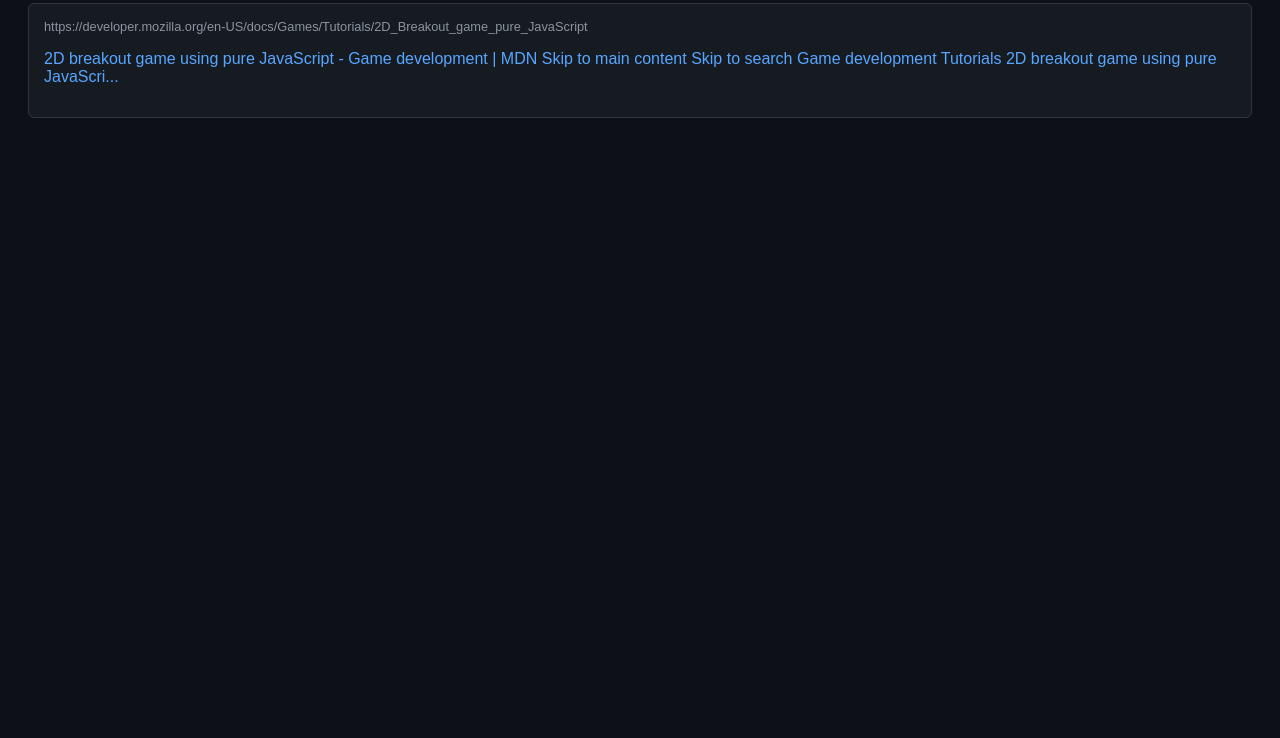
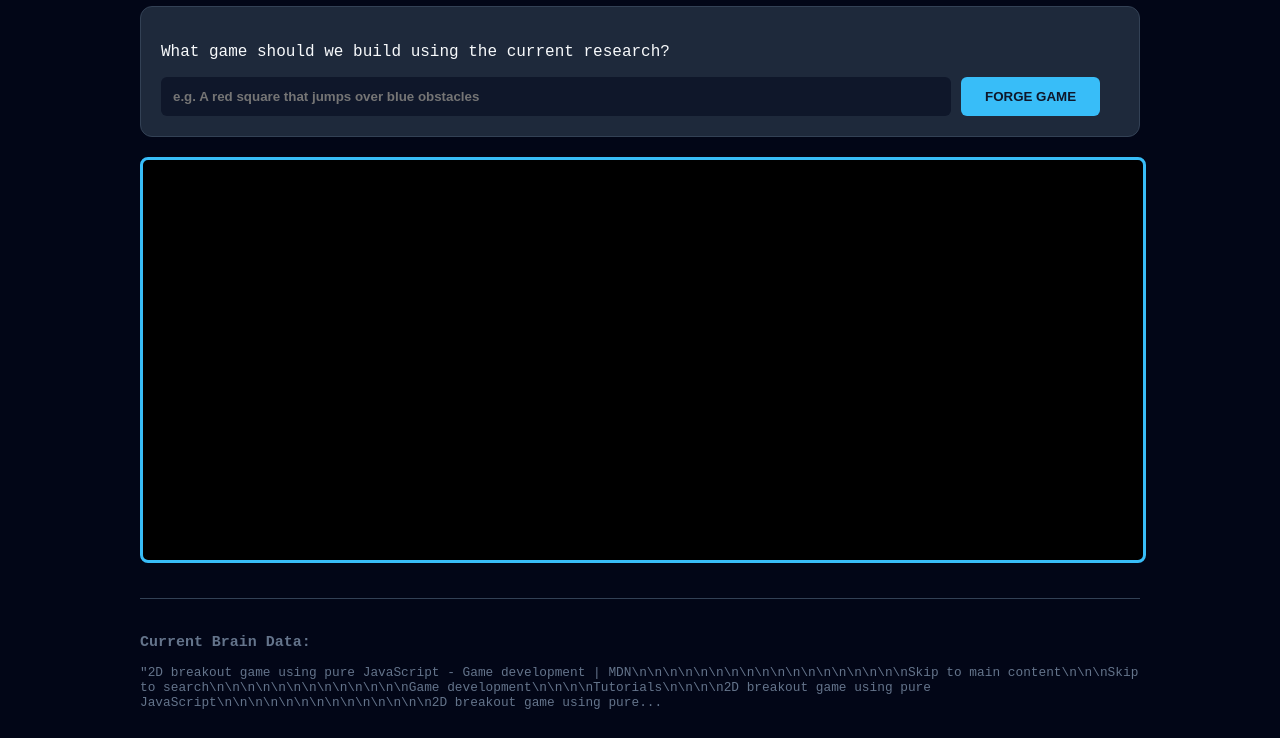
Before and after one commit to williampitcher347-sys/ATHER-GAME-AI, a plain HTML site: page index.html in a window 1280 px wide. Shown: the part 105-843 px from the top of the page. Before the commit the page ends 800 px from the top, so only its background shows below. Drawn offline with Linux system fonts and the light colour scheme.

Commit message:
Update HTML structure and styling for game interface

```diff
--- a/index.html
+++ b/index.html
@@ -1,42 +1,60 @@
-
 <!DOCTYPE html>
-<html>
+<html lang="en">
 <head>
-    <title>Genie Cloud Dashboard</title>
+    <meta charset="UTF-8">
+    <title>Genie Game Forge</title>
     <style>
-        body { background: #0d1117; color: #58a6ff; font-family: sans-serif; padding: 20px; }
-        .card { background: #161b22; border: 1px solid #30363d; padding: 15px; margin-bottom: 10px; border-radius: 6px; }
-        h1 { color: #f0f6fc; }
-        .url { font-size: 0.8em; color: #8b949e; }
+        body { font-family: 'Courier New', monospace; background: #020617; color: #f8fafc; padding: 20px; }
+        .container { max-width: 1000px; margin: auto; }
+        #game-canvas { background: #000; border: 3px solid #38bdf8; width: 100%; height: 400px; border-radius: 8px; margin-top: 20px; }
+        .prompt-box { background: #1e293b; padding: 20px; border-radius: 12px; border: 1px solid #334155; }
+        input { width: 80%; padding: 12px; border-radius: 6px; border: none; background: #0f172a; color: #38bdf8; font-weight: bold; }
+        button { padding: 12px 24px; border-radius: 6px; border: none; background: #38bdf8; color: #0f172a; cursor: pointer; font-weight: bold; }
+        .research-log { margin-top: 30px; font-size: 0.8rem; color: #64748b; border-top: 1px solid #334155; padding-top: 20px; }
     </style>
 </head>
 <body>
-    <h1>Genie Live Intelligence</h1>
-    <div id="output">Loading AI Brain...</div>
+    <div class="container">
+        <h1>🧞 Genie Game Forge</h1>
+
+        <div class="prompt-box">
+            <p>What game should we build using the current research?</p>
+            <input type="text" id="user-prompt" placeholder="e.g. A red square that jumps over blue obstacles">
+            <button onclick="forgeGame()">FORGE GAME</button>
+        </div>
+
+        <canvas id="game-canvas"></canvas>
+
+        <div class="research-log">
+            <h3>Current Brain Data:</h3>
+            <div id="brain-data">Syncing knowledge...</div>
+        </div>
+    </div>
 
     <script>
-        async function loadBrain() {
-            try {
-                // This fetches the data file created by your agent.py
-                const response = await fetch('ai_brain.json');
-                const data = await response.json();
-                const container = document.getElementById('output');
-                container.innerHTML = '';
+        // This function will eventually talk to a real AI API
+        // For now, it "forges" a game based on your research!
+        function forgeGame() {
+            const prompt = document.getElementById('user-prompt').value;
+            const canvas = document.getElementById('game-canvas');
+            const ctx = canvas.getContext('2d');
 
-                data.forEach(item => {
-                    const div = document.createElement('div');
-                    div.className = 'card';
-                    div.innerHTML = `
-                        <div class="url">${item.url}</div>
-                        <p>${item.data.substring(0, 200)}...</p>
-                    `;
-                    container.appendChild(div);
-                });
-            } catch (e) {
-                document.getElementById('output').innerText = "Brain is currently empty. Run the Action to start research!";
-            }
+            alert("Genie is analyzing research to build: " + prompt);
+
+            // Basic Game Engine Start
+            ctx.clearRect(0, 0, canvas.width, canvas.height);
+            ctx.fillStyle = "#38bdf8";
+            ctx.fillRect(50, 50, 50, 50); // The AI "starts" the project
+            ctx.fillStyle = "white";
+            ctx.fillText("AI Game Engine Initialized...", 10, 20);
         }
-        loadBrain();
+
+        async function loadResearch() {
+            const res = await fetch('ai_brain.json?v=' + Date.now());
+            const data = await res.json();
+            document.getElementById('brain-data').innerText = JSON.stringify(data[0].data).substring(0, 300) + "...";
+        }
+        loadResearch();
     </script>
 </body>
 </html>
```
